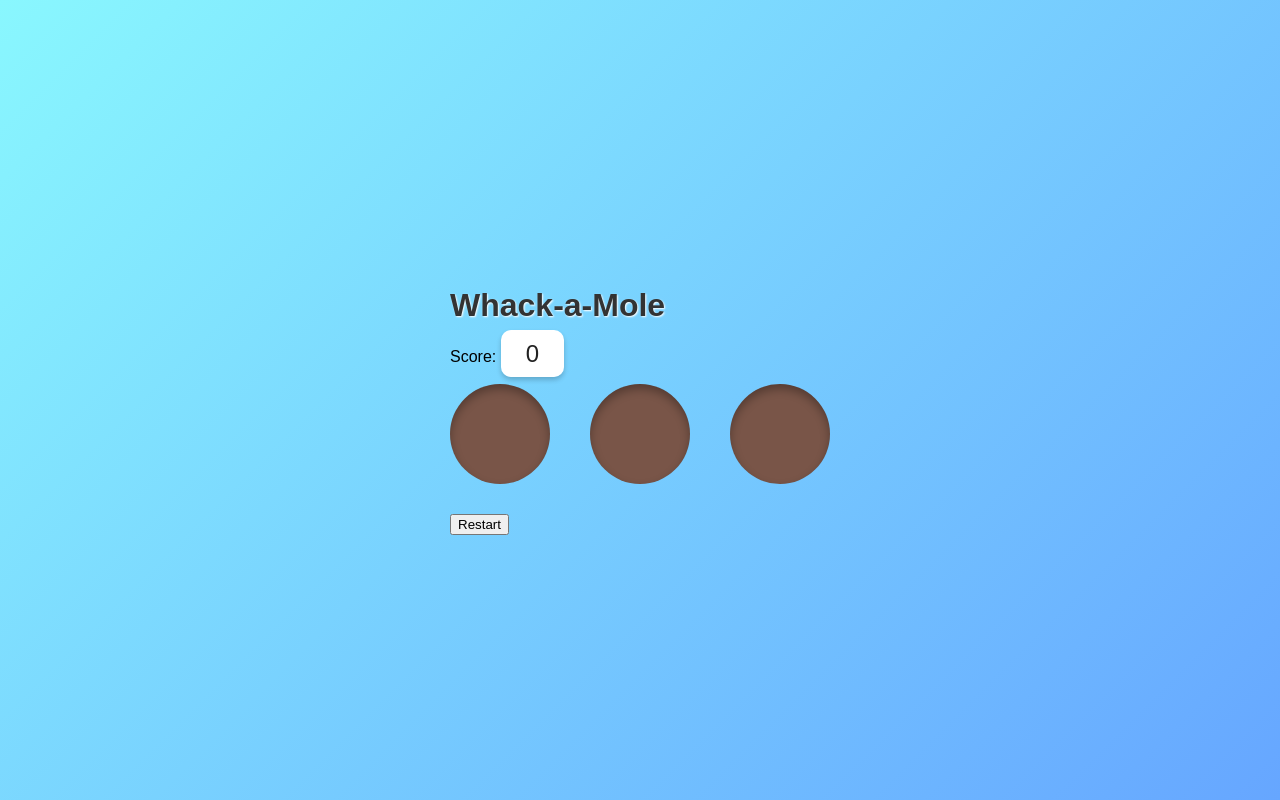
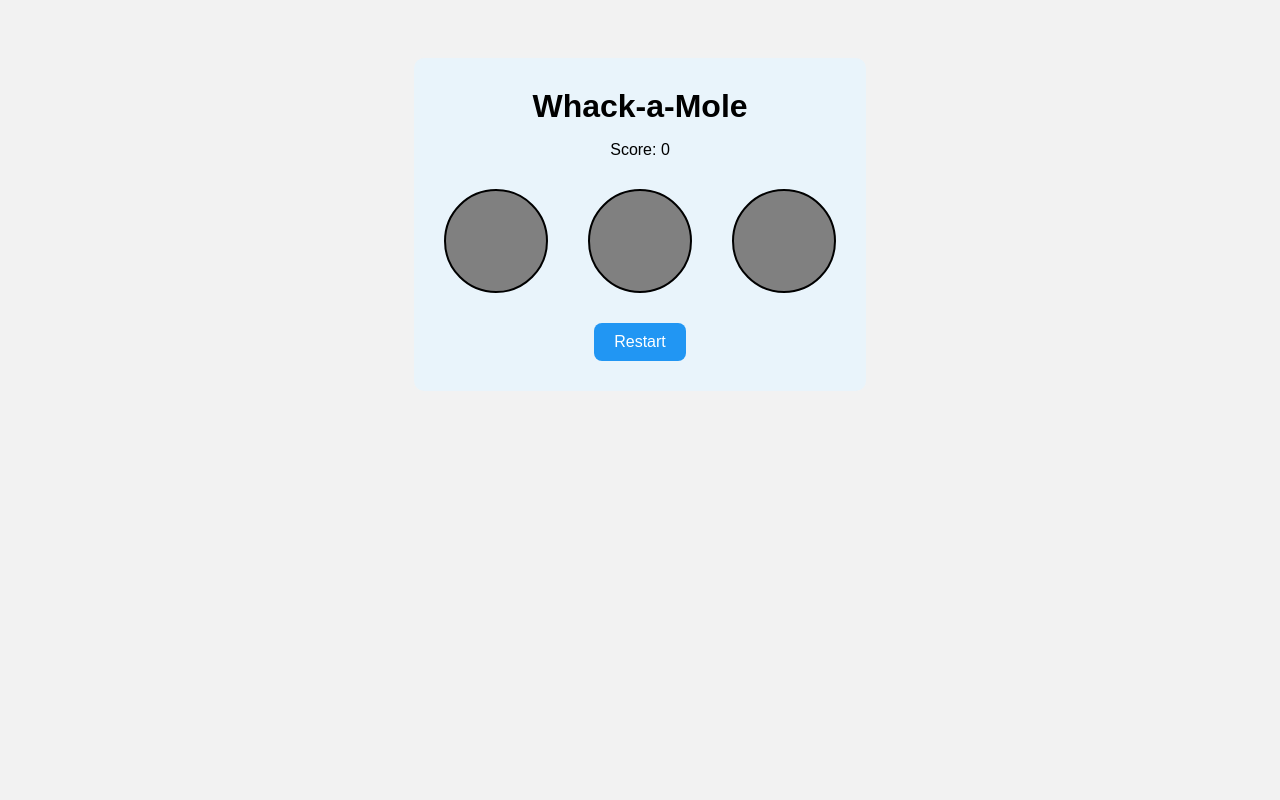
Before and after one commit to singamshettys134-dev/-Whack-a-Mole, a plain HTML site: page asignment/index.html in a window 1280 px wide. Drawn offline with Linux system fonts and the light colour scheme.

Commit message:
Update style.css

```diff
--- a/asignment/style.css
+++ b/asignment/style.css
@@ -1,78 +1,61 @@
-/* Basic Reset and Page Styling */
 body {
   font-family: Arial, sans-serif;
-  background: linear-gradient(135deg, #89f7fe, #66a6ff);
-  display: flex;
-  flex-direction: column;
-  align-items: center;
-  justify-content: center;
-  height: 100vh;
+  text-align: center;
+  background: #f2f2f2;
+}
+
+.game-container {
+  background: #e9f4fb;
+  display: inline-block;
+  padding: 30px;
+  border-radius: 10px;
+  margin-top: 50px;
+}
+
+h1 {
   margin: 0;
 }
 
-/* Game Title */
-h1 {
-  color: #333;
-  margin-bottom: 10px;
-  text-shadow: 1px 1px 2px white;
-}
-
-/* Score Display */
-#score {
-  font-size: 1.5em;
-  margin-bottom: 30px;
-  color: #222;
-  background: white;
-  padding: 10px 25px;
-  border-radius: 10px;
-  box-shadow: 0 3px 5px rgba(0,0,0,0.2);
-}
-
-/* Game Board Layout */
 .game-board {
   display: flex;
   justify-content: center;
   gap: 40px;
-  margin-bottom: 30px;
+  margin: 30px auto;
 }
 
-/* Mole Buttons */
 .mole {
   width: 100px;
   height: 100px;
+  background: gray;
   border-radius: 50%;
-  background-color: #795548;
-  border: none;
+  border: 2px solid black;
   cursor: pointer;
-  box-shadow: inset 0 5px 10px rgba(0,0,0,0.3);
-  transition: 0.3s;
+  transition: background 0.2s ease, transform 0.2s ease;
 }
 
-.mole:hover {
+.mole.active {
+  background: green;
   transform: scale(1.1);
-  background-color: #6d4c41;
 }
 
-/* Active class (for future JS use) */
-.active {
-  background-color: #4CAF50 !important; /* Green when active */
-  box-shadow: 0 0 15px #4CAF50;
+#message {
+  font-size: 1.3em;
+  font-weight: bold;
+  margin-top: 10px;
+  color: #333;
 }
 
-/* Restart Button */
-.restart-btn {
-  padding: 10px 25px;
-  background-color: #ff4081;
+#restart {
+  padding: 10px 20px;
+  font-size: 1em;
+  background: #2196f3;
   color: white;
   border: none;
   border-radius: 8px;
-  font-size: 1em;
   cursor: pointer;
-  transition: 0.3s;
-  box-shadow: 0 3px 5px rgba(0,0,0,0.2);
+  transition: background 0.2s ease;
 }
 
-.restart-btn:hover {
-  background-color: #f50057;
-  transform: scale(1.05);
+#restart:hover {
+  background: #0b7dda;
 }
```
